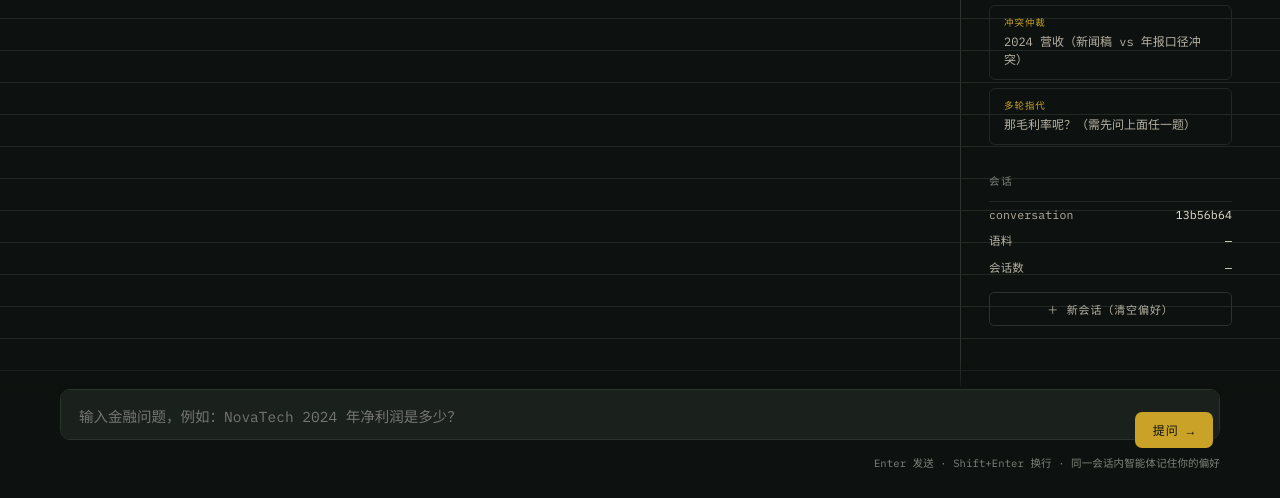
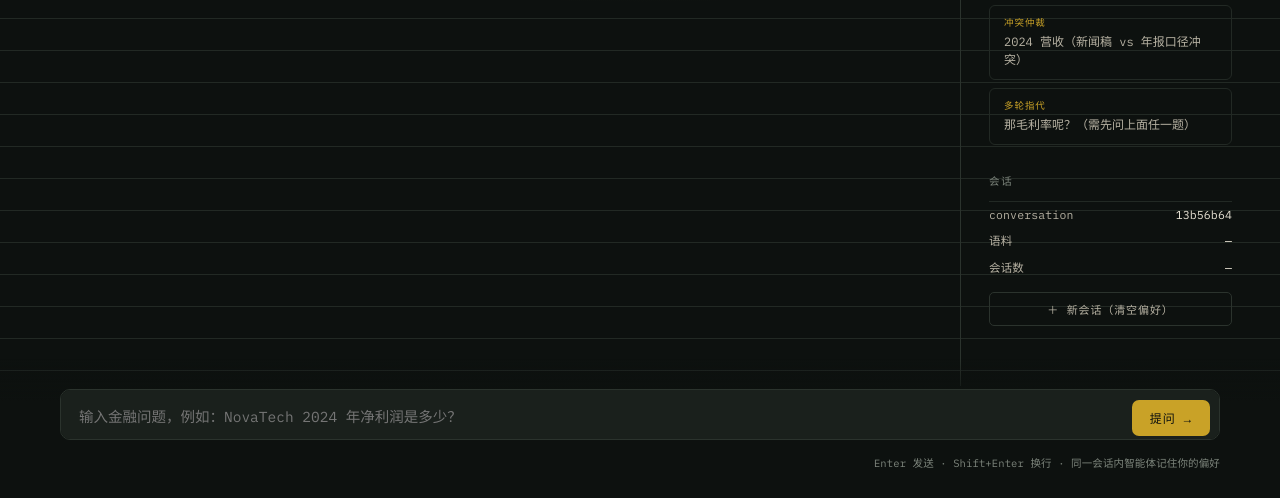
Before and after one commit to 223456png/verifin, a plain HTML site: page deploy/hf-space/web/index.html in a window 1280 px wide. Shown: the part 302-800 px from the top of the page. Drawn offline with Linux system fonts and the light colour scheme; no server answers.

Commit message:
修输入框按钮的位置，贴右并垂直居中

```diff
--- a/deploy/hf-space/web/index.html
+++ b/deploy/hf-space/web/index.html
@@ -192,6 +192,7 @@ aside h3 {
   padding: 30px 0 26px; z-index: 5;
 }
 .dock-inner { max-width: 1240px; margin: 0 auto; padding: 0 40px; position: relative; }
+.composer { position: relative; }
 #input {
   width: 100%; background: var(--panel-2); border: 1px solid var(--hairline);
   border-radius: 10px; color: var(--paper); font-family: var(--mono); font-size: 14.5px;
@@ -200,7 +201,7 @@ aside h3 {
 }
 #input:focus { border-color: var(--gold); box-shadow: 0 0 0 3px rgba(201,162,39,0.08); }
 #send {
-  position: absolute; right: 47px; top: 50%; transform: translateY(-50%);
+  position: absolute; right: 10px; top: 50%; transform: translateY(-50%);
   background: var(--gold); color: var(--ink); border: none; border-radius: 7px;
   font-family: var(--mono); font-size: 12px; font-weight: 500; letter-spacing: 0.08em;
   padding: 9px 18px; cursor: pointer; text-transform: uppercase; transition: all 0.2s;
@@ -274,8 +275,10 @@ aside h3 {
 
 <div class="dock">
   <div class="dock-inner">
-    <textarea id="input" rows="1" placeholder="输入金融问题，例如：NovaTech 2024 年净利润是多少？"></textarea>
-    <button id="send">提问 →</button>
+    <div class="composer">
+      <textarea id="input" rows="1" placeholder="输入金融问题，例如：NovaTech 2024 年净利润是多少？"></textarea>
+      <button id="send">提问 →</button>
+    </div>
     <div class="hint">Enter 发送 · Shift+Enter 换行 · 同一会话内智能体记住你的偏好</div>
   </div>
 </div>
```
Also changed, not shown: web/index.html (+6 -3 lines).
